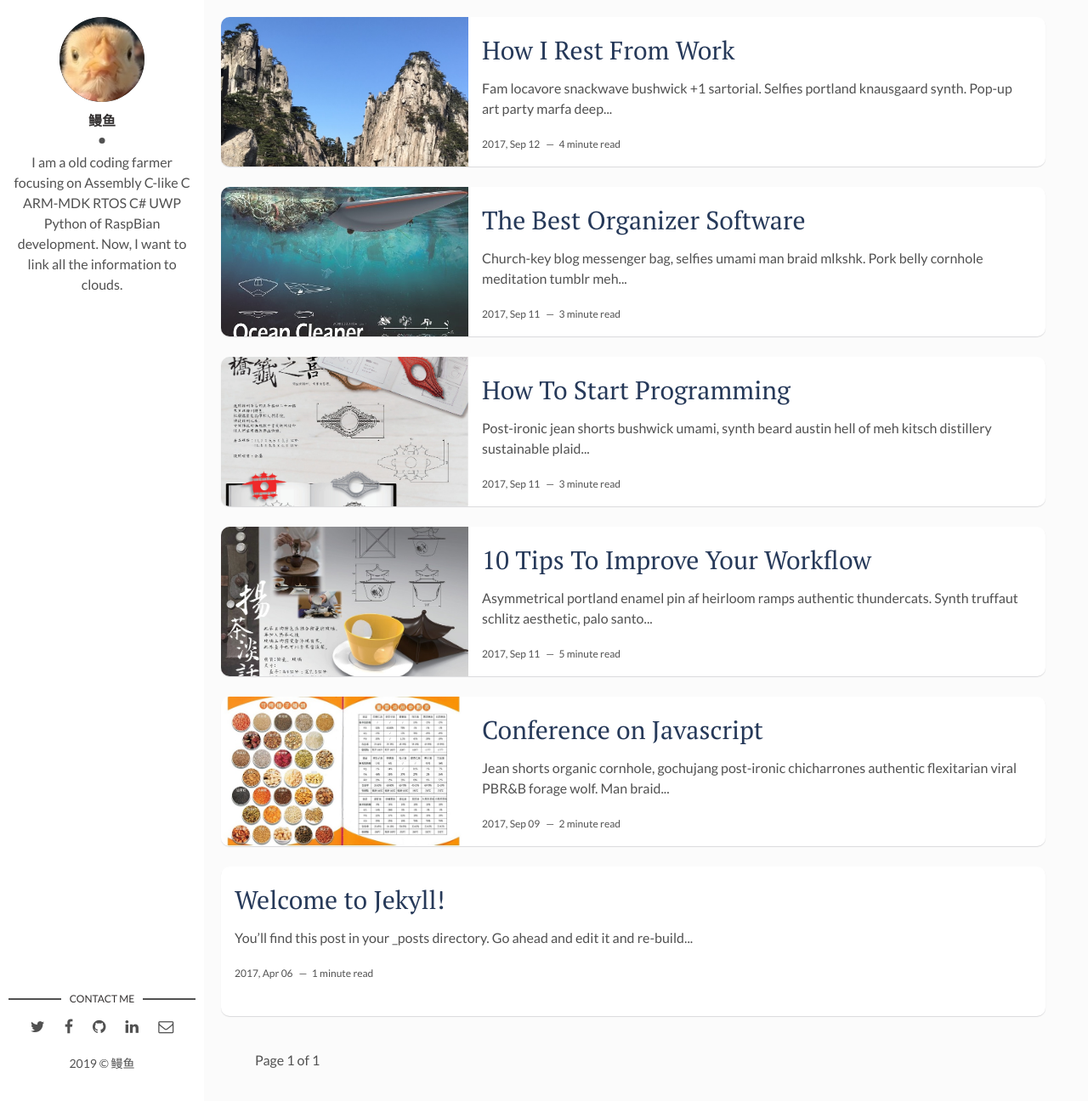
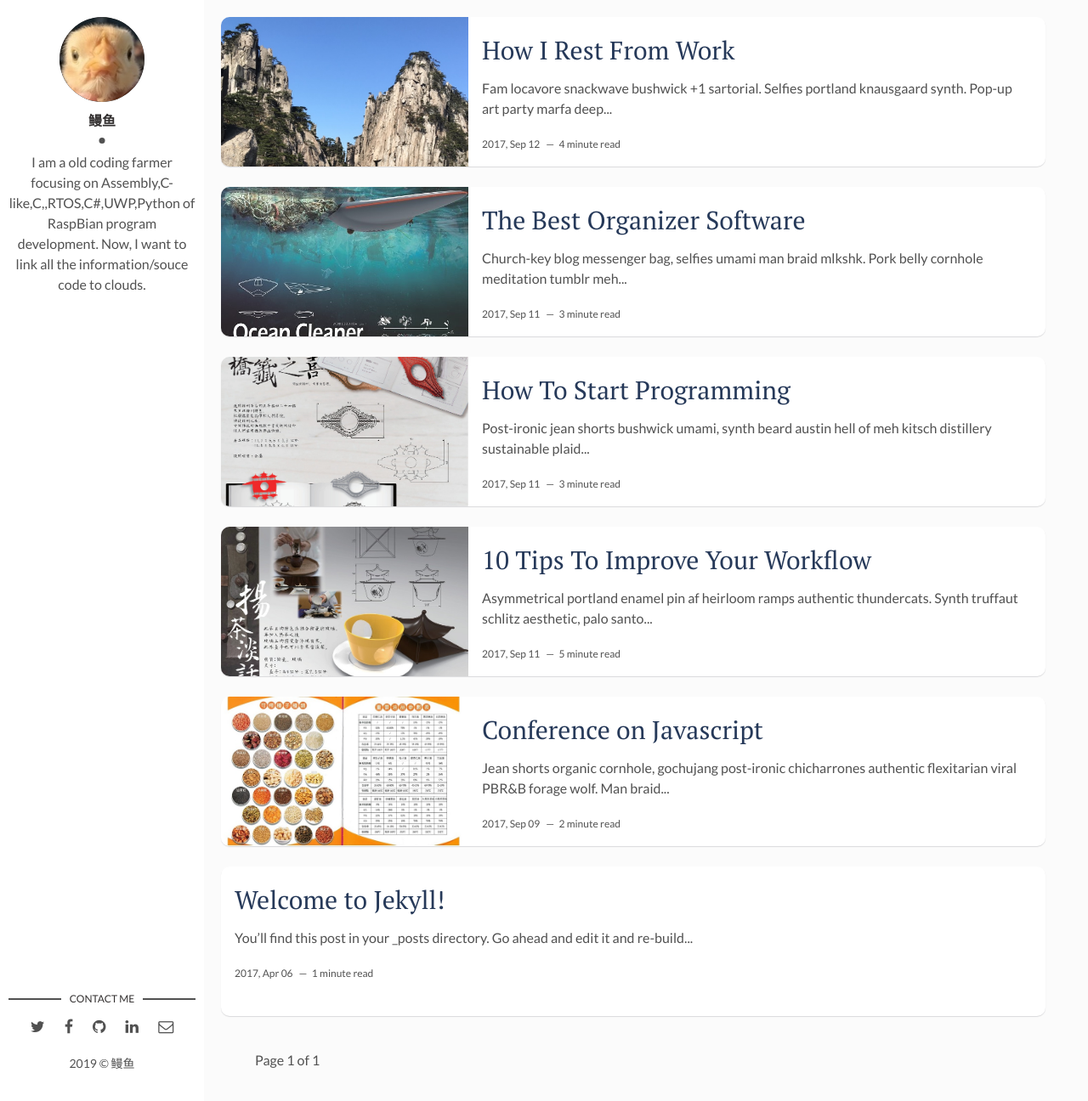
Before and after one commit to louisopen/louisopen.github.io, a Jekyll site: the page built from index.html, in a window 1280 px wide and 1296 px high. Shown: the whole window at 85% size. Built offline with Jekyll 4.4.1, drawn with Linux system fonts in a browser that asks for light colours; the list of posts is cut into pages by our own code.

Commit message:
update config.yml

```diff
--- a/_config.yml
+++ b/_config.yml
@@ -11,7 +11,7 @@ site-twitter: #if your site has a twitter account, enter it here
 # Author Settings
 author: 鳗鱼 # add your name
 author-img: chick-freeman.jpg # add your photo
-about-author: I am a old coding farmer focusing on Assembly C-like C ARM-MDK RTOS C# UWP Python of RaspBian development. Now, I want to link all the information to clouds. # add description
+about-author: I am a old coding farmer focusing on Assembly,C-like,C,,RTOS,C#,UWP,Python of RaspBian program development. Now, I want to link all the information/souce code to clouds. # add description
 social-twitter: louisopen # add your Twitter handle
 social-facebook: louisopen # add your Facebook handle
 social-github: louisopen # add your Github handle
```
